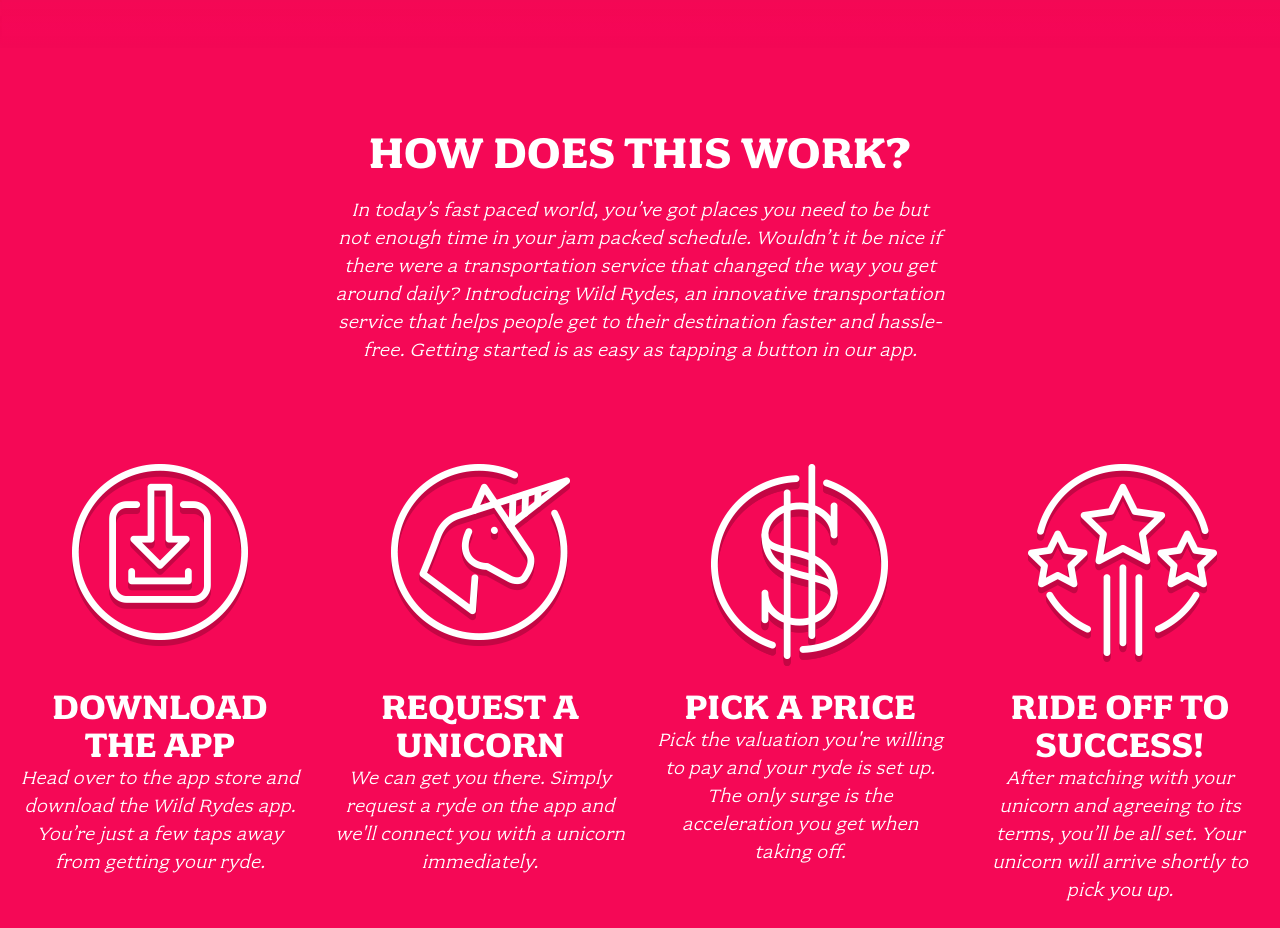
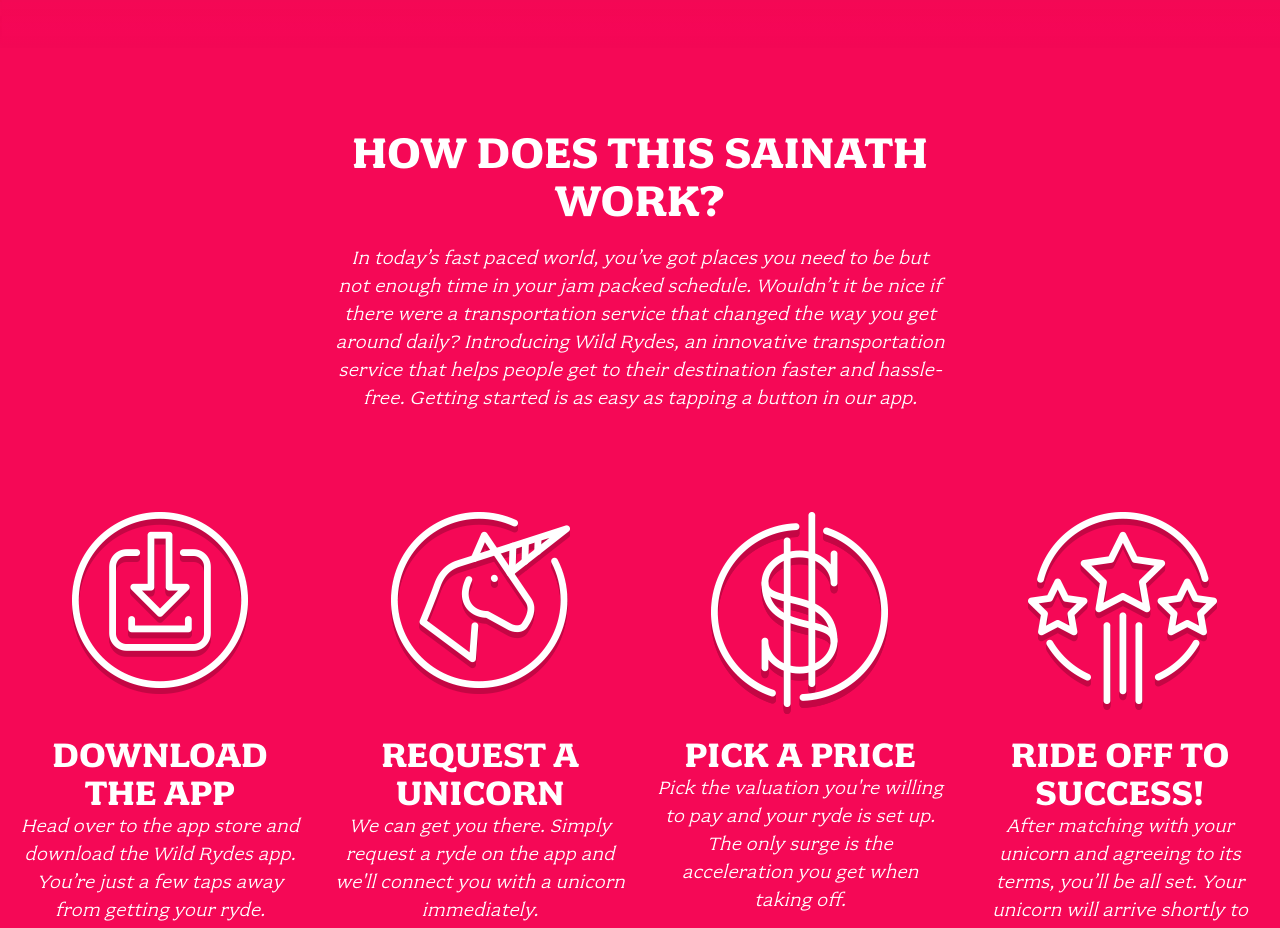
Before and after one commit to sainathknd/wildrydes-site, a plain HTML site: page index.html in a window 1280 px wide. Shown: the part 900-1828 px from the top of the page. Drawn offline with Linux system fonts and the light colour scheme.

Commit message:
Update index.html

```diff
--- a/index.html
+++ b/index.html
@@ -30,7 +30,7 @@
 
   <section class="home-about">
     <div class="row column large-9 xlarge-6 xxlarge-4">
-      <h2 class="section-title">How Does This Work?</h2>
+      <h2 class="section-title">How Does This  SAINATH Work?</h2>
       <p class="content">
         In today’s fast paced world, you’ve got places you need to be but not enough time in your jam packed schedule. Wouldn’t it be nice if there were a transportation service that changed the way you get around daily? Introducing Wild Rydes, an innovative transportation service that helps people get to their destination faster and hassle-free. Getting started is as easy as tapping a button in our app.
       </p>
```
